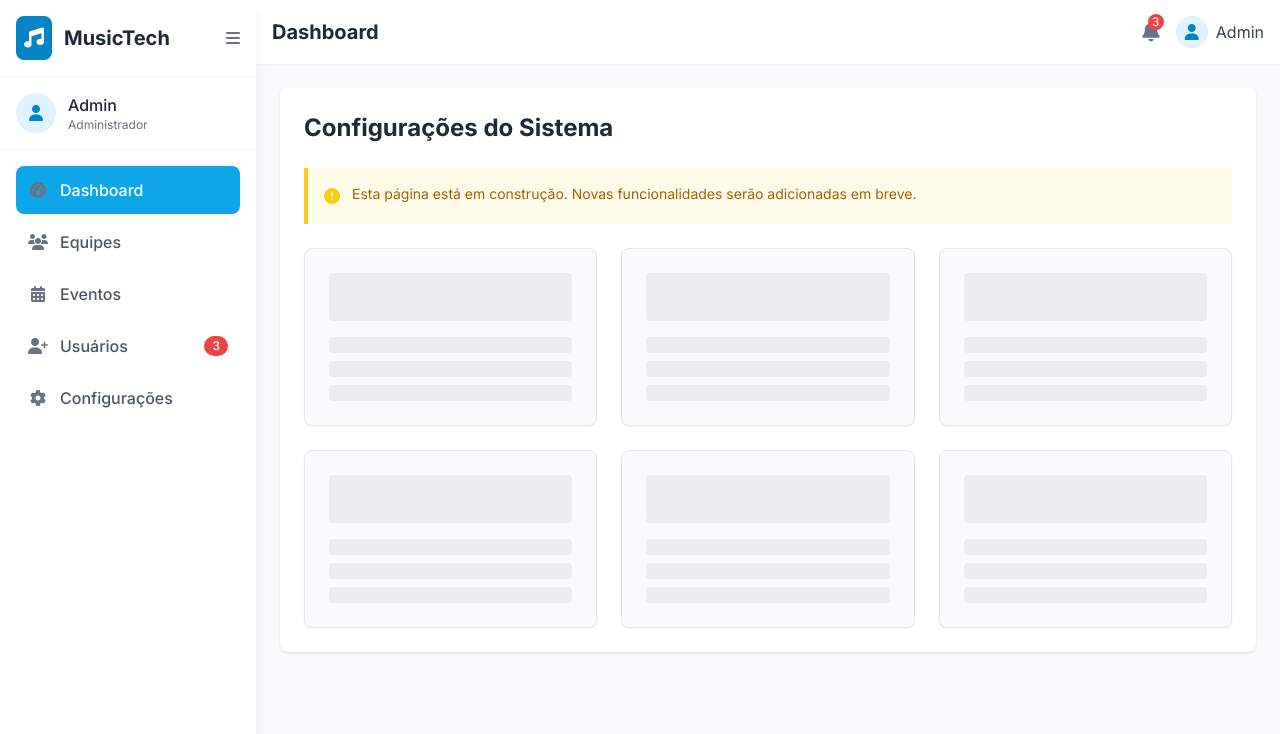
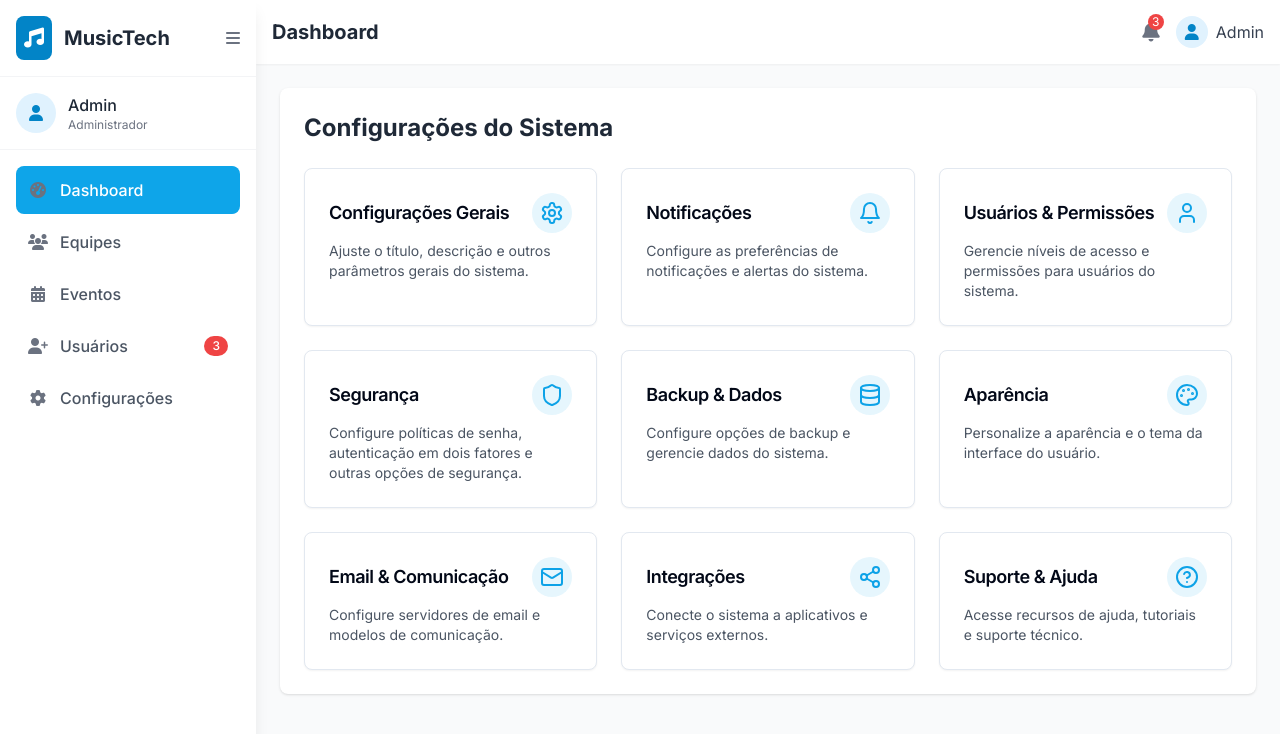
Before and after one commit to DanNves/Sistema-OrquestraTech, a React (Vite) app: page /configuracoes in a window 1280 px wide. Shown: the top 734 px of the page. Built offline with nearby package versions, Linux system fonts and the light colour scheme.

Commit message:
feat: Implement Configurations page
Adds the "Configurações" (Configurations) page, following the established design and documentation.

```diff
--- a/src/pages/Configuracoes.tsx
+++ b/src/pages/Configuracoes.tsx
@@ -1,41 +1,284 @@
 
-import React from 'react';
+import React, { useState } from 'react';
 import Layout from '../components/layout/Layout';
+import {
+  Card,
+  CardContent,
+  CardDescription,
+  CardHeader,
+  CardTitle
+} from '@/components/ui/card';
+import { Button } from '@/components/ui/button';
+import { Input } from '@/components/ui/input';
+import { Textarea } from '@/components/ui/textarea';
+import { Switch } from '@/components/ui/switch';
+import { Dialog, DialogContent, DialogDescription, DialogFooter, DialogHeader, DialogTitle } from '@/components/ui/dialog';
+import {
+  Settings,
+  Bell,
+  User,
+  Shield,
+  Database,
+  Palette,
+  Mail,
+  Share2,
+  HelpCircle
+} from 'lucide-react';
+import { toast } from "@/hooks/use-toast";
+
+interface SettingCardProps {
+  title: string;
+  description: string;
+  icon: React.ReactNode;
+  onClick: () => void;
+}
+
+const SettingCard: React.FC<SettingCardProps> = ({ title, description, icon, onClick }) => {
+  return (
+    <Card className="hover:border-primary/50 transition-all cursor-pointer card-hover" onClick={onClick}>
+      <CardHeader className="flex flex-row items-center justify-between pb-2 space-y-0">
+        <CardTitle className="text-lg font-semibold">{title}</CardTitle>
+        <div className="w-10 h-10 rounded-full bg-primary/10 flex items-center justify-center text-primary">
+          {icon}
+        </div>
+      </CardHeader>
+      <CardContent>
+        <CardDescription className="text-sm text-gray-600">{description}</CardDescription>
+      </CardContent>
+    </Card>
+  );
+};
 
 const Configuracoes = () => {
+  const [activeDialog, setActiveDialog] = useState<string | null>(null);
+
+  // Estado para configurações do sistema
+  const [generalSettings, setGeneralSettings] = useState({
+    siteTitle: "MusicTech",
+    siteDescription: "Sistema de gestão para eventos musicais",
+    enableNotifications: true,
+    darkMode: false,
+    language: "pt-BR"
+  });
+
+  // Função para abrir um diálogo específico
+  const openDialog = (dialogName: string) => {
+    setActiveDialog(dialogName);
+  };
+
+  // Função para fechar o diálogo ativo
+  const closeDialog = () => {
+    setActiveDialog(null);
+  };
+
+  // Função para salvar configurações gerais
+  const saveGeneralSettings = () => {
+    toast({
+      title: "Configurações salvas",
+      description: "As configurações gerais foram atualizadas com sucesso.",
+    });
+    closeDialog();
+  };
+
+  // Toggle para mudar switch
+  const handleSwitchChange = (field: string) => {
+    setGeneralSettings(prev => ({
+      ...prev,
+      [field]: !prev[field as keyof typeof prev]
+    }));
+  };
+
+  // Manipulador para campos de input
+  const handleInputChange = (e: React.ChangeEvent<HTMLInputElement | HTMLTextAreaElement>) => {
+    const { name, value } = e.target;
+    setGeneralSettings(prev => ({
+      ...prev,
+      [name]: value
+    }));
+  };
+
+  // Cards de configuração
+  const settingsCards = [
+    {
+      title: "Configurações Gerais",
+      description: "Ajuste o título, descrição e outros parâmetros gerais do sistema.",
+      icon: <Settings className="h-6 w-6" />,
+      dialog: "general"
+    },
+    {
+      title: "Notificações",
+      description: "Configure as preferências de notificações e alertas do sistema.",
+      icon: <Bell className="h-6 w-6" />,
+      dialog: "notifications"
+    },
+    {
+      title: "Usuários & Permissões",
+      description: "Gerencie níveis de acesso e permissões para usuários do sistema.",
+      icon: <User className="h-6 w-6" />,
+      dialog: "users"
+    },
+    {
+      title: "Segurança",
+      description: "Configure políticas de senha, autenticação em dois fatores e outras opções de segurança.",
+      icon: <Shield className="h-6 w-6" />,
+      dialog: "security"
+    },
+    {
+      title: "Backup & Dados",
+      description: "Configure opções de backup e gerencie dados do sistema.",
+      icon: <Database className="h-6 w-6" />,
+      dialog: "backup"
+    },
+    {
+      title: "Aparência",
+      description: "Personalize a aparência e o tema da interface do usuário.",
+      icon: <Palette className="h-6 w-6" />,
+      dialog: "appearance"
+    },
+    {
+      title: "Email & Comunicação",
+      description: "Configure servidores de email e modelos de comunicação.",
+      icon: <Mail className="h-6 w-6" />,
+      dialog: "email"
+    },
+    {
+      title: "Integrações",
+      description: "Conecte o sistema a aplicativos e serviços externos.",
+      icon: <Share2 className="h-6 w-6" />,
+      dialog: "integrations"
+    },
+    {
+      title: "Suporte & Ajuda",
+      description: "Acesse recursos de ajuda, tutoriais e suporte técnico.",
+      icon: <HelpCircle className="h-6 w-6" />,
+      dialog: "support"
+    }
+  ];
+
   return (
     <Layout>
       <div className="max-w-7xl mx-auto">
         <div className="bg-white shadow rounded-lg p-6">
           <h2 className="text-2xl font-bold text-gray-800 mb-6">Configurações do Sistema</h2>
 
-          <div className="bg-yellow-50 border-l-4 border-yellow-400 p-4 mb-6">
-            <div className="flex">
-              <div className="flex-shrink-0">
-                <i className="fas fa-exclamation-circle text-yellow-400"></i>
-              </div>
-              <div className="ml-3">
-                <p className="text-sm text-yellow-700">
-                  Esta página está em construção. Novas funcionalidades serão adicionadas em breve.
-                </p>
-              </div>
-            </div>
-          </div>
-
           <div className="grid grid-cols-1 md:grid-cols-2 lg:grid-cols-3 gap-6">
-            {[1, 2, 3, 4, 5, 6].map((item) => (
-              <div key={item} className="bg-gray-50 p-6 rounded-lg border border-gray-200 shadow-sm">
-                <div className="animate-pulse">
-                  <div className="h-12 bg-gray-200 rounded mb-4"></div>
-                  <div className="h-4 bg-gray-200 rounded mb-2"></div>
-                  <div className="h-4 bg-gray-200 rounded mb-2"></div>
-                  <div className="h-4 bg-gray-200 rounded"></div>
-                </div>
-              </div>
+            {settingsCards.map((card) => (
+              <SettingCard
+                key={card.title}
+                title={card.title}
+                description={card.description}
+                icon={card.icon}
+                onClick={() => openDialog(card.dialog)}
+              />
             ))}
           </div>
         </div>
       </div>
+
+      {/* Dialog de Configurações Gerais */}
+      <Dialog open={activeDialog === "general"} onOpenChange={() => activeDialog === "general" && closeDialog()}>
+        <DialogContent className="sm:max-w-lg">
+          <DialogHeader>
+            <DialogTitle>Configurações Gerais</DialogTitle>
+            <DialogDescription>
+              Ajuste as configurações básicas do sistema.
+            </DialogDescription>
+          </DialogHeader>
+          <div className="space-y-4 py-4">
+            <div className="space-y-2">
+              <label htmlFor="siteTitle" className="text-sm font-medium">Título do Sistema</label>
+              <Input
+                id="siteTitle"
+                name="siteTitle"
+                value={generalSettings.siteTitle}
+                onChange={handleInputChange}
+              />
+            </div>
+            <div className="space-y-2">
+              <label htmlFor="siteDescription" className="text-sm font-medium">Descrição</label>
+              <Textarea
+                id="siteDescription"
+                name="siteDescription"
+                value={generalSettings.siteDescription}
+                onChange={handleInputChange}
+                rows={3}
+              />
+            </div>
+            <div className="flex items-center justify-between">
+              <div className="space-y-0.5">
+                <label htmlFor="enableNotifications" className="text-sm font-medium">Ativar Notificações</label>
+                <p className="text-xs text-gray-500">Receba alertas sobre eventos e atualizações</p>
+              </div>
+              <Switch
+                id="enableNotifications"
+                checked={generalSettings.enableNotifications}
+                onCheckedChange={() => handleSwitchChange('enableNotifications')}
+              />
+            </div>
+            <div className="flex items-center justify-between">
+              <div className="space-y-0.5">
+                <label htmlFor="darkMode" className="text-sm font-medium">Modo Escuro</label>
+                <p className="text-xs text-gray-500">Alterna entre modo claro e escuro</p>
+              </div>
+              <Switch
+                id="darkMode"
+                checked={generalSettings.darkMode}
+                onCheckedChange={() => handleSwitchChange('darkMode')}
+              />
+            </div>
+          </div>
+          <DialogFooter>
+            <Button variant="outline" onClick={closeDialog}>Cancelar</Button>
+            <Button onClick={saveGeneralSettings}>Salvar Alterações</Button>
+          </DialogFooter>
+        </DialogContent>
+      </Dialog>
+
+      {/* Dialog de Notificações - Placeholder */}
+      <Dialog open={activeDialog === "notifications"} onOpenChange={() => activeDialog === "notifications" && closeDialog()}>
+        <DialogContent>
+          <DialogHeader>
+            <DialogTitle>Configurações de Notificações</DialogTitle>
+            <DialogDescription>
+              Gerencie suas preferências de notificações.
+            </DialogDescription>
+          </DialogHeader>
+          <div className="py-4">
+            <p className="text-sm text-gray-500">
+              Esta funcionalidade será implementada em breve. Fique atento às atualizações!
+            </p>
+          </div>
+          <DialogFooter>
+            <Button onClick={closeDialog}>Fechar</Button>
+          </DialogFooter>
+        </DialogContent>
+      </Dialog>
+
+      {/* Outros Dialogs seguiriam um padrão similar */}
+      {settingsCards.slice(2).map((card) => (
+        <Dialog
+          key={card.dialog}
+          open={activeDialog === card.dialog}
+          onOpenChange={() => activeDialog === card.dialog && closeDialog()}
+        >
+          <DialogContent>
+            <DialogHeader>
+              <DialogTitle>{card.title}</DialogTitle>
+              <DialogDescription>
+                {card.description}
+              </DialogDescription>
+            </DialogHeader>
+            <div className="py-4">
+              <p className="text-sm text-gray-500">
+                Esta funcionalidade será implementada em breve. Fique atento às atualizações!
+              </p>
+            </div>
+            <DialogFooter>
+              <Button onClick={closeDialog}>Fechar</Button>
+            </DialogFooter>
+          </DialogContent>
+        </Dialog>
+      ))}
     </Layout>
   );
 };
```
